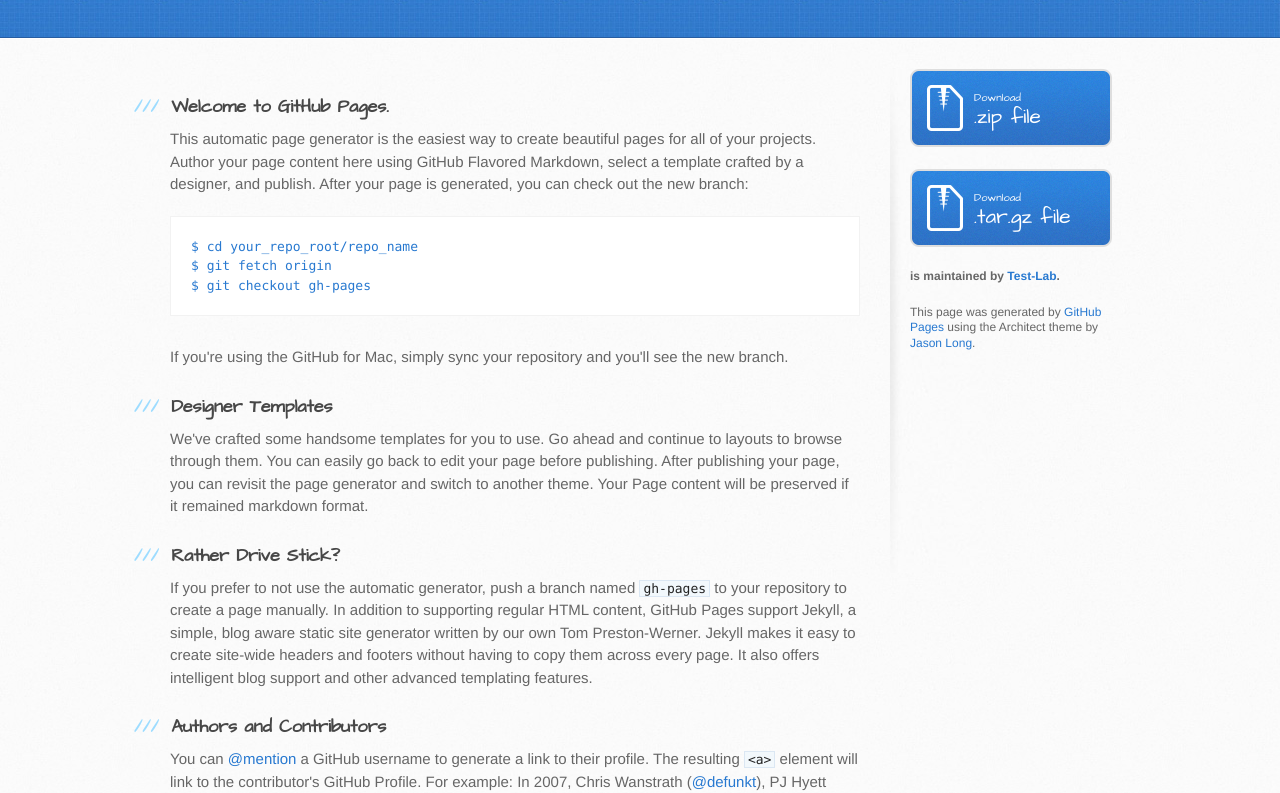
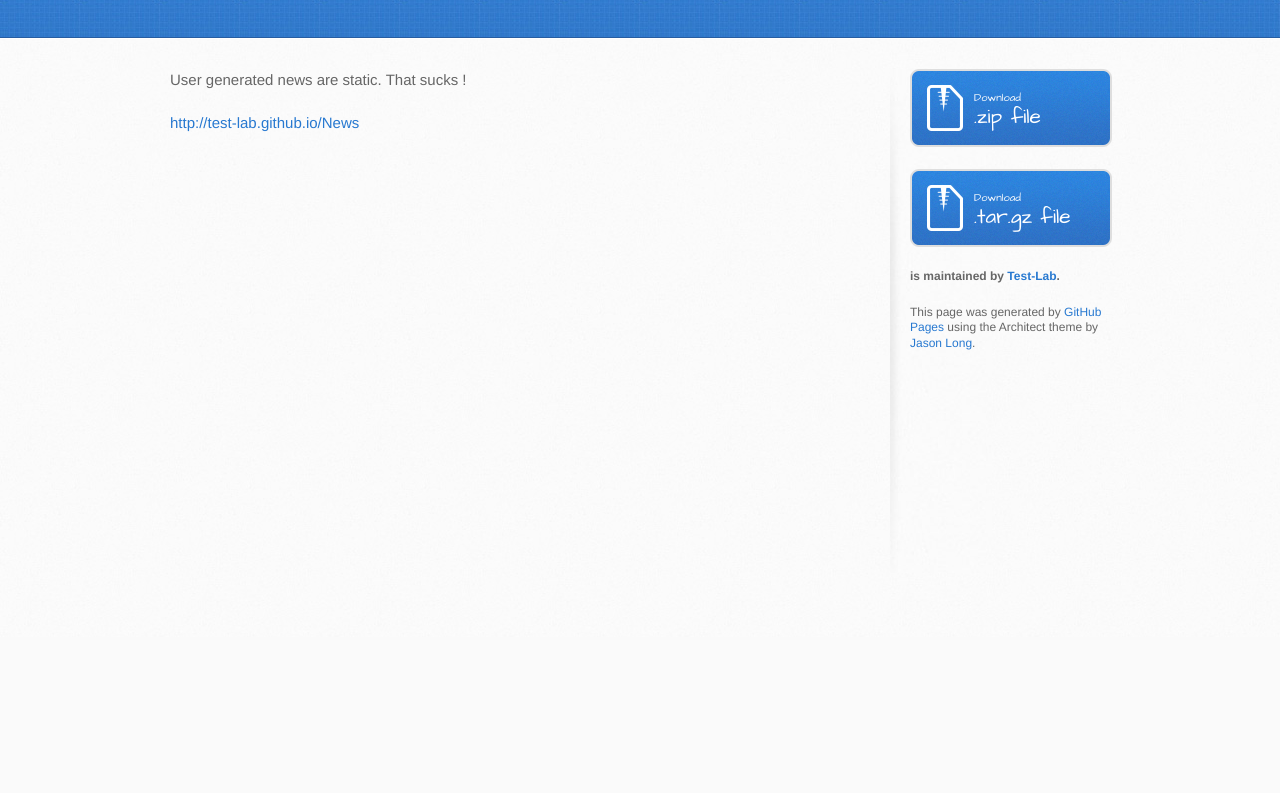
Before and after one commit to Test-Lab/News, a plain HTML site: page index.html in a window 1280 px wide. Shown: the part 163-956 px from the top of the page. After the commit the page ends 800 px from the top, so only its background shows below. Drawn offline with Linux system fonts and the light colour scheme.

```diff
--- a/index.html
+++ b/index.html
@@ -28,37 +28,9 @@
     <div id="content-wrapper">
       <div class="inner clearfix">
         <section id="main-content">
-          <h3>
-<a name="welcome-to-github-pages" class="anchor" href="#welcome-to-github-pages"><span class="octicon octicon-link"></span></a>Welcome to GitHub Pages.</h3>
+          <p>User generated news are static. That sucks !</p>
 
-<p>This automatic page generator is the easiest way to create beautiful pages for all of your projects. Author your page content here using GitHub Flavored Markdown, select a template crafted by a designer, and publish. After your page is generated, you can check out the new branch:</p>
-
-<pre><code>$ cd your_repo_root/repo_name
-$ git fetch origin
-$ git checkout gh-pages
-</code></pre>
-
-<p>If you're using the GitHub for Mac, simply sync your repository and you'll see the new branch.</p>
-
-<h3>
-<a name="designer-templates" class="anchor" href="#designer-templates"><span class="octicon octicon-link"></span></a>Designer Templates</h3>
-
-<p>We've crafted some handsome templates for you to use. Go ahead and continue to layouts to browse through them. You can easily go back to edit your page before publishing. After publishing your page, you can revisit the page generator and switch to another theme. Your Page content will be preserved if it remained markdown format.</p>
-
-<h3>
-<a name="rather-drive-stick" class="anchor" href="#rather-drive-stick"><span class="octicon octicon-link"></span></a>Rather Drive Stick?</h3>
-
-<p>If you prefer to not use the automatic generator, push a branch named <code>gh-pages</code> to your repository to create a page manually. In addition to supporting regular HTML content, GitHub Pages support Jekyll, a simple, blog aware static site generator written by our own Tom Preston-Werner. Jekyll makes it easy to create site-wide headers and footers without having to copy them across every page. It also offers intelligent blog support and other advanced templating features.</p>
-
-<h3>
-<a name="authors-and-contributors" class="anchor" href="#authors-and-contributors"><span class="octicon octicon-link"></span></a>Authors and Contributors</h3>
-
-<p>You can <a href="https://github.com/blog/821" class="user-mention">@mention</a> a GitHub username to generate a link to their profile. The resulting <code>&lt;a&gt;</code> element will link to the contributor's GitHub Profile. For example: In 2007, Chris Wanstrath (<a href="https://github.com/defunkt" class="user-mention">@defunkt</a>), PJ Hyett (<a href="https://github.com/pjhyett" class="user-mention">@pjhyett</a>), and Tom Preston-Werner (<a href="https://github.com/mojombo" class="user-mention">@mojombo</a>) founded GitHub.</p>
-
-<h3>
-<a name="support-or-contact" class="anchor" href="#support-or-contact"><span class="octicon octicon-link"></span></a>Support or Contact</h3>
-
-<p>Having trouble with Pages? Check out the documentation at <a href="http://help.github.com/pages">http://help.github.com/pages</a> or contact <a href="mailto:support@github.com">support@github.com</a> and we’ll help you sort it out.</p>
+<p><a href="http://test-lab.github.io/News">http://test-lab.github.io/News</a></p>
         </section>
 
         <aside id="sidebar">
```
Also changed, not shown: params.json (+1 -1 lines).
